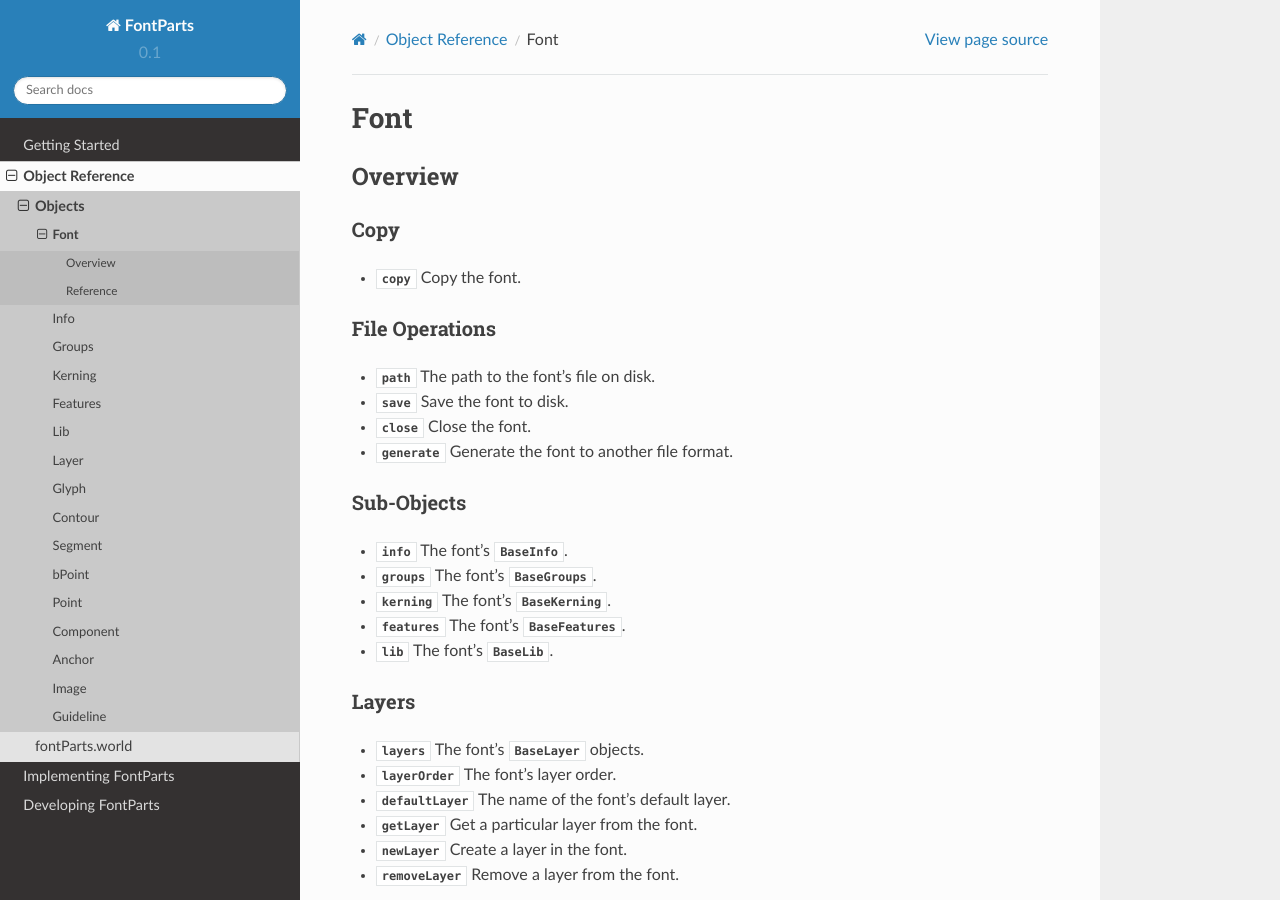
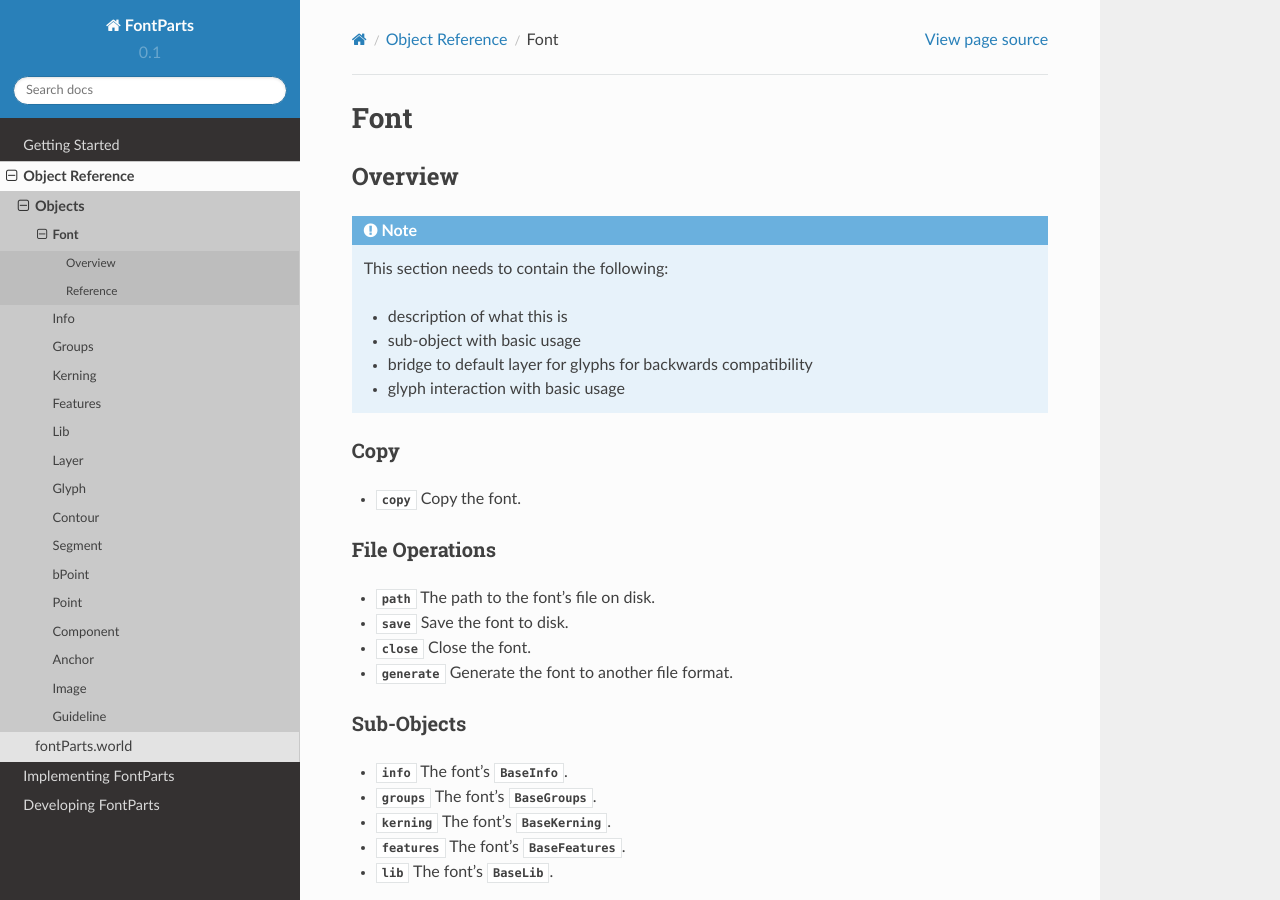
Before and after one commit to sambacha/fontParts, a Sphinx documentation site: the page built from documentation/source/objects/font.rst, in a window 1280 px wide and 900 px high. Built offline with Sphinx 7.4.7 and the Read the Docs theme 2.0.0, drawn with Linux system fonts in a browser that asks for light colours.

Commit message:
Add some notes.

```diff
--- a/documentation/source/objects/font.rst
+++ b/documentation/source/objects/font.rst
@@ -8,6 +8,15 @@
 ********
 Overview
 ********
+
+.. note::
+
+	This section needs to contain the following:
+
+	* description of what this is
+	* sub-object with basic usage
+	* bridge to default layer for glyphs for backwards compatibility
+	* glyph interaction with basic usage
 
 Copy
 ====
```
Also changed, not shown: documentation/source/objects/layer.rst (+8 -0 lines).
